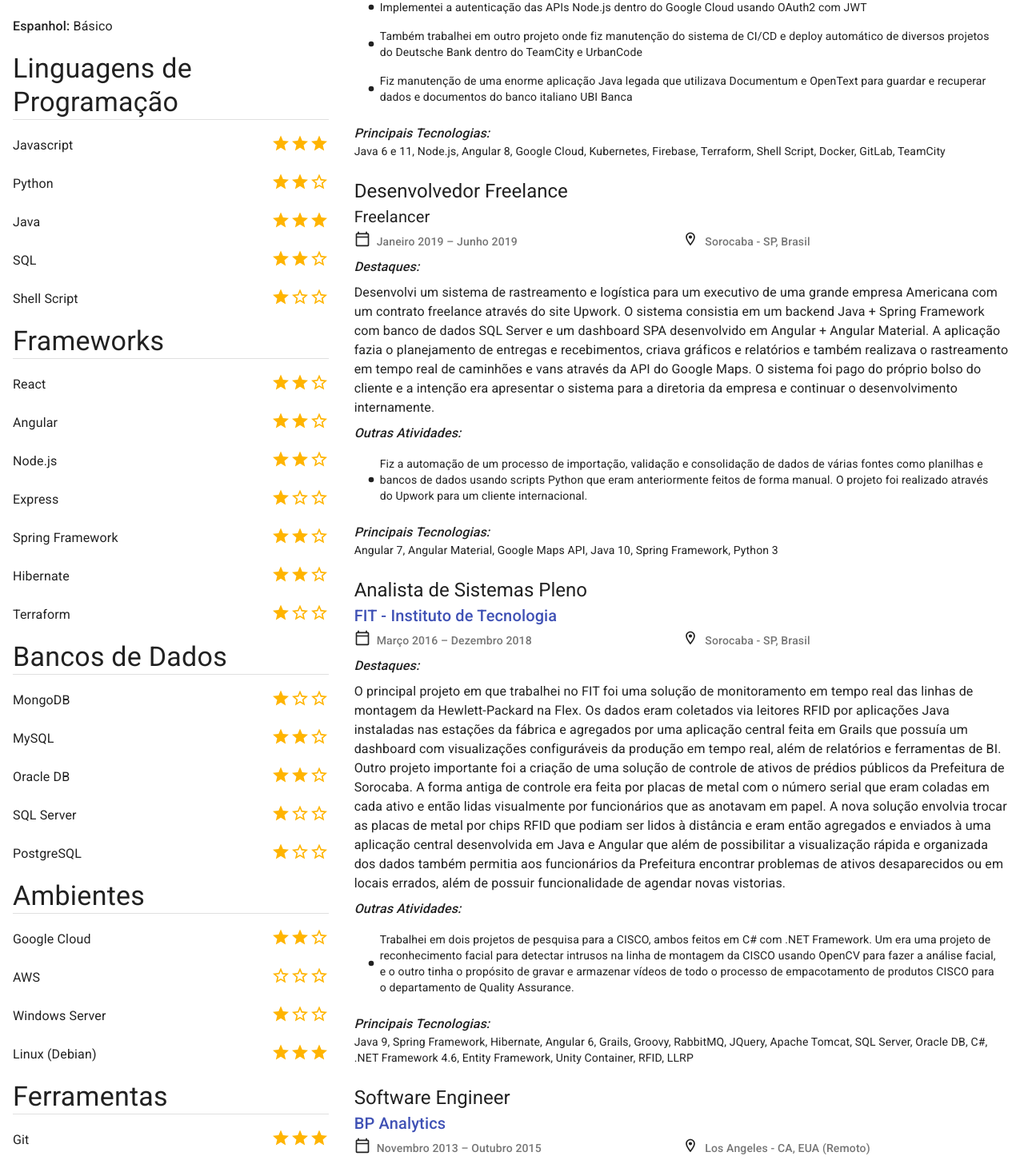
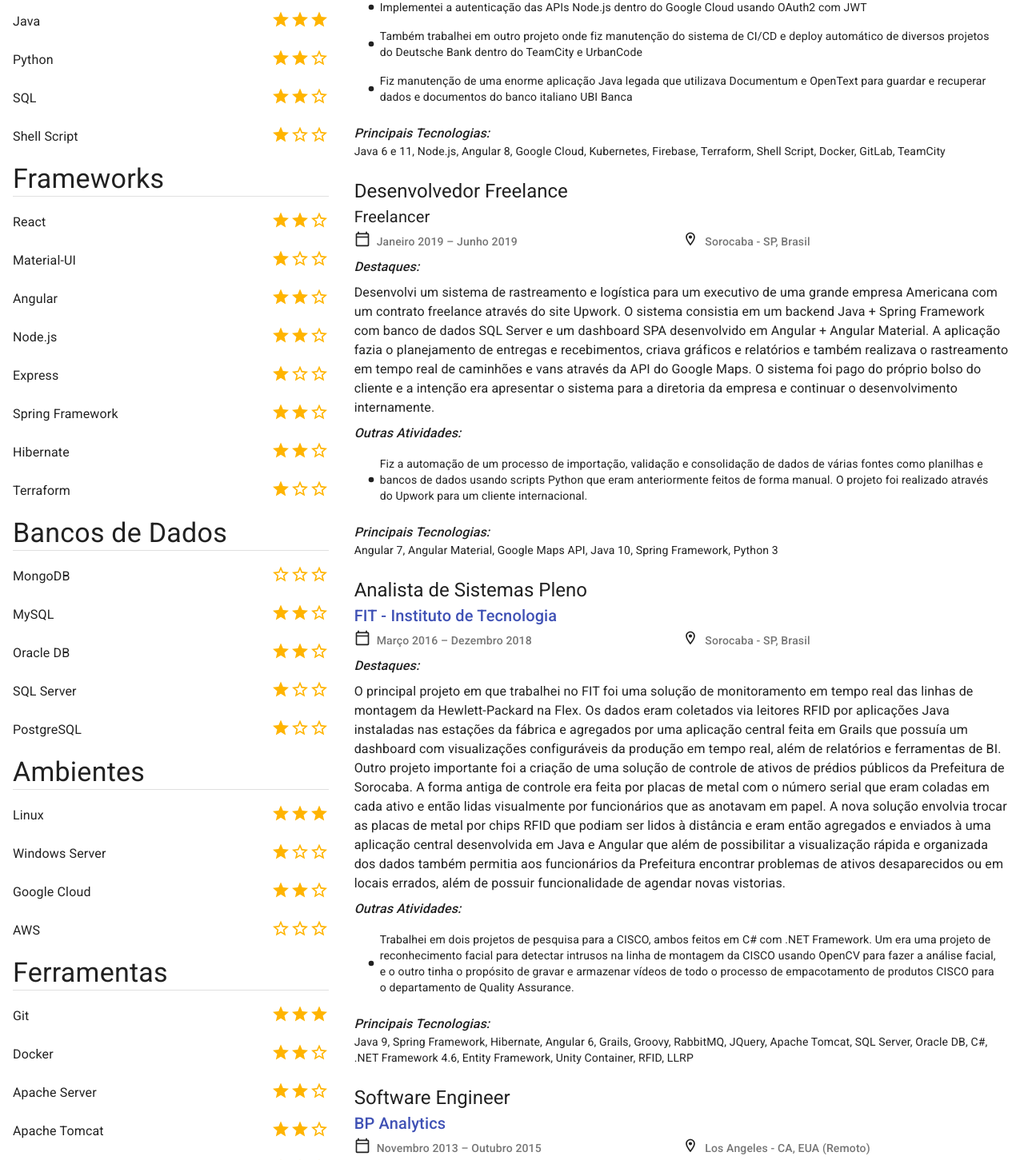
Before and after one commit to eduardopvm/react-cv, a React (Create React App) app: page /pdf in a window 1280 px wide. Shown: the part 1330-2781 px from the top of the page at 80% size. Built offline with nearby package versions, Linux system fonts and the light colour scheme.

Commit message:
preparing version for temporary deployment with language and pdf export functionality disabled

```diff
--- a/src/data/cv_data_static.json
+++ b/src/data/cv_data_static.json
@@ -9,13 +9,14 @@
   },
   "programming_skills": [
     { "name": "Javascript", "level": 3},
+    { "name": "Java", "level": 3},
     { "name": "Python", "level": 2},
-    { "name": "Java", "level": 3},
     { "name": "SQL", "level": 2},
     { "name": "Shell Script", "level": 1}
   ],
   "framework_skills": [
     { "name": "React", "level": 2},
+    { "name": "Material-UI", "level": 1},
     { "name": "Angular", "level": 2},
     { "name": "Node.js", "level": 2},
     { "name": "Express", "level": 1},
@@ -24,21 +25,24 @@
     { "name": "Terraform", "level": 1}
   ],
   "database_skills": [
-    { "name": "MongoDB", "level": 1},
+    { "name": "MongoDB", "level": 0},
     { "name": "MySQL", "level": 2},
     { "name": "Oracle DB", "level": 2},
     { "name": "SQL Server", "level": 1},
     { "name": "PostgreSQL", "level": 1}
   ],
   "environment_skills": [
+    { "name": "Linux", "level": 3},
+    { "name": "Windows Server", "level": 1},
     { "name": "Google Cloud", "level": 2},
-    { "name": "AWS", "level": 0},
-    { "name": "Windows Server", "level": 1},
-    { "name": "Linux (Debian)", "level": 3}
+    { "name": "AWS", "level": 0}
   ],
   "tool_skills": [
     { "name": "Git", "level": 3},
     { "name": "Docker", "level": 2},
+    { "name": "Apache Server", "level": 2},
+    { "name": "Apache Tomcat", "level": 2},
+    { "name": "Nginx", "level": 1},
     { "name": "Kubernetes", "level": 1}
   ],
   "languague_skills": [
--- a/src/header/Header.js
+++ b/src/header/Header.js
@@ -127,15 +127,15 @@ export default function Header(props) {
                 </Button>
               </Box>
               <Box display={{ xs: "none", sm: "inline" }}>
-                <Button onClick={onPdfExport} startIcon={<PictureAsPdfIcon />} variant="contained" color="secondary" className={classes.button}>
+                <Button onClick={onPdfExport} startIcon={<PictureAsPdfIcon />} variant="contained" color="secondary" className={classes.button} disabled>
                   {t("exportToPDF")}
                 </Button>
               </Box>
             </Grid>
 
-            {/* <Grid container item xs={4} justify="flex-end">
+            <Grid container item xs={4} justify="flex-end">
               <LanguageChooser handleLanguageChange={props.handleLanguageChange} />
-            </Grid> */}
+            </Grid>
           </Grid>
         </Toolbar>
       </AppBar>
--- a/src/header/LanguageChooser.js
+++ b/src/header/LanguageChooser.js
@@ -41,6 +41,7 @@ export default function LanguageChooser(props) {
         aria-controls="simple-menu"
         aria-haspopup="true"
         aria-label="Chosen language"
+        disabled
       >
         {selectedLanguage}
       </Button>
--- a/src/header/ResponsiveDrawer.js
+++ b/src/header/ResponsiveDrawer.js
@@ -47,7 +47,7 @@ export default function ResponsiveDrawer(props) {
     <div>
       <Box className={classes.toolbar} />
       <Divider />
-      <List>
+      {/* <List>
         <ListItem button onClick={onExportPDF}>
           <ListItemIcon>
             <PictureAsPdfIcon />
@@ -55,7 +55,7 @@ export default function ResponsiveDrawer(props) {
           <ListItemText primary={t("exportToPDF")} />
         </ListItem>
       </List>
-      <Divider />
+      <Divider /> */}
       <List>
         <Link to="info" smooth={true} offset={-50} delay={50} onClick={props.onDrawerToggle}>
           <ListItem button>
@@ -70,11 +70,6 @@ export default function ResponsiveDrawer(props) {
         <Link to="profile" smooth={true} offset={-60} delay={50} onClick={props.onDrawerToggle}>
           <ListItem button>
             <ListItemText>{t("profile")}</ListItemText>
-          </ListItem>
-        </Link>
-        <Link to="language-skills" smooth={true} offset={-60} delay={50} onClick={props.onDrawerToggle}>
-          <ListItem button>
-            <ListItemText>{t("languageSkills")}</ListItemText>
           </ListItem>
         </Link>
         <Link to="programming-skills" smooth={true} offset={-60} delay={50} onClick={props.onDrawerToggle}>
@@ -105,6 +100,11 @@ export default function ResponsiveDrawer(props) {
         <Link to="general-skills" smooth={true} offset={-60} delay={50} onClick={props.onDrawerToggle}>
           <ListItem button>
             <ListItemText>{t("generalSkills")}</ListItemText>
+          </ListItem>
+        </Link>
+        <Link to="language-skills" smooth={true} offset={-60} delay={50} onClick={props.onDrawerToggle}>
+          <ListItem button>
+            <ListItemText>{t("languageSkills")}</ListItemText>
           </ListItem>
         </Link>
         <Link to="education" smooth={true} offset={-60} delay={50} onClick={props.onDrawerToggle}>
--- a/src/sidebar/Sidebar.js
+++ b/src/sidebar/Sidebar.js
@@ -71,14 +71,6 @@ export default function Sidebar(props) {
         </Box>
       </Box>
 
-      <Box id="language-skills" className={classes.avoidBreakInside}>
-        <Box ml={2}>
-          <Typography variant="h4">{t("languageSkills")}</Typography>
-        </Box>
-        <Divider variant="middle" component="div" />
-        <LanguageSkillList skills={props.staticData.languague_skills} />
-      </Box>
-
       <Box id="programming-skills" className={classes.avoidBreakInside}>
         <Box ml={2}>
           <Typography variant="h4">{t("programmingSkills")}</Typography>
@@ -127,6 +119,14 @@ export default function Sidebar(props) {
         <GeneralSkillsList skills={props.staticData.general_skills} />
       </Box>
 
+      <Box id="language-skills" className={classes.avoidBreakInside}>
+        <Box ml={2}>
+          <Typography variant="h4">{t("languageSkills")}</Typography>
+        </Box>
+        <Divider variant="middle" component="div" />
+        <LanguageSkillList skills={props.staticData.languague_skills} />
+      </Box>
+
       <Box id="education" className={classes.avoidBreakInside}>
         <Box ml={2}>
           <Typography variant="h4">{t("education")}</Typography>
```
